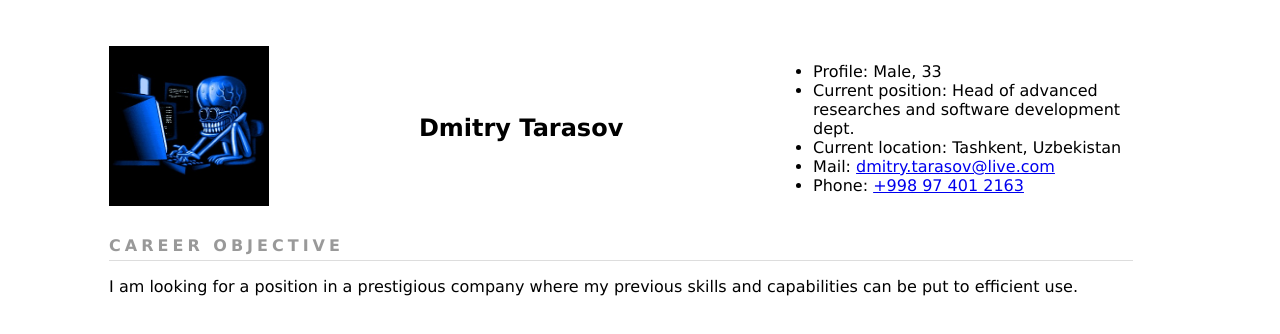
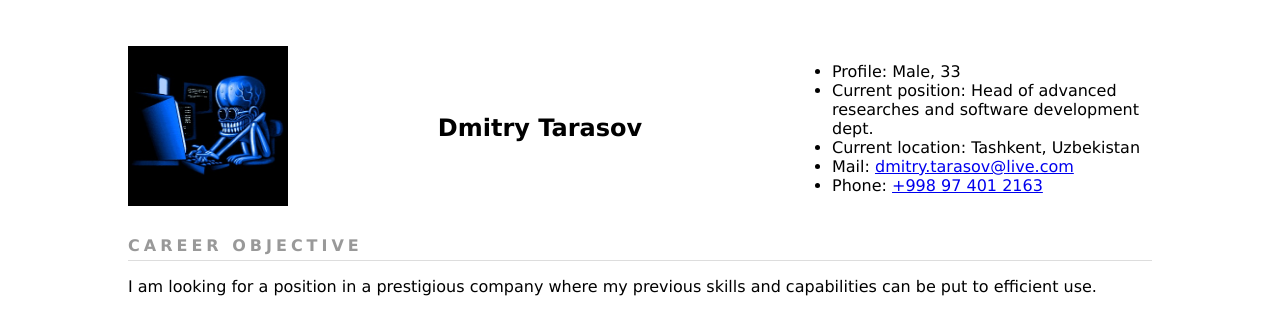
Before and after one commit to 4egod/rsschool-cv, a plain HTML site: page index.html in a window 1280 px wide. Drawn offline with Linux system fonts and the light colour scheme.

Commit message:
fix(cv.html): make content centered

```diff
--- a/assets/styles/style.css
+++ b/assets/styles/style.css
@@ -4,7 +4,7 @@ body {
 
 .main-content {
   max-width: 1024px;
-  margin: 0% 5% 0%;
+  margin: 0 auto;
   padding: 3%;
 }
 
```
